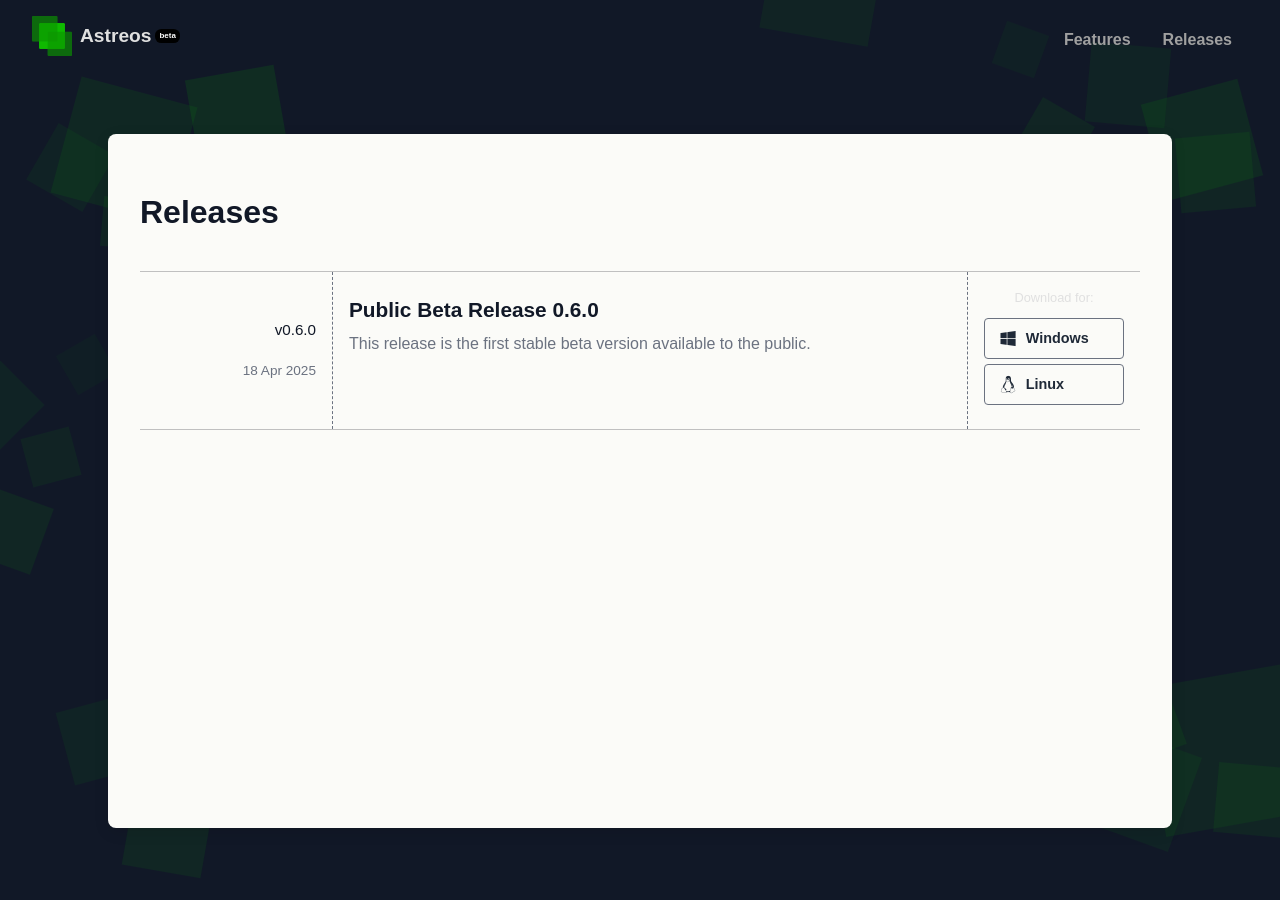
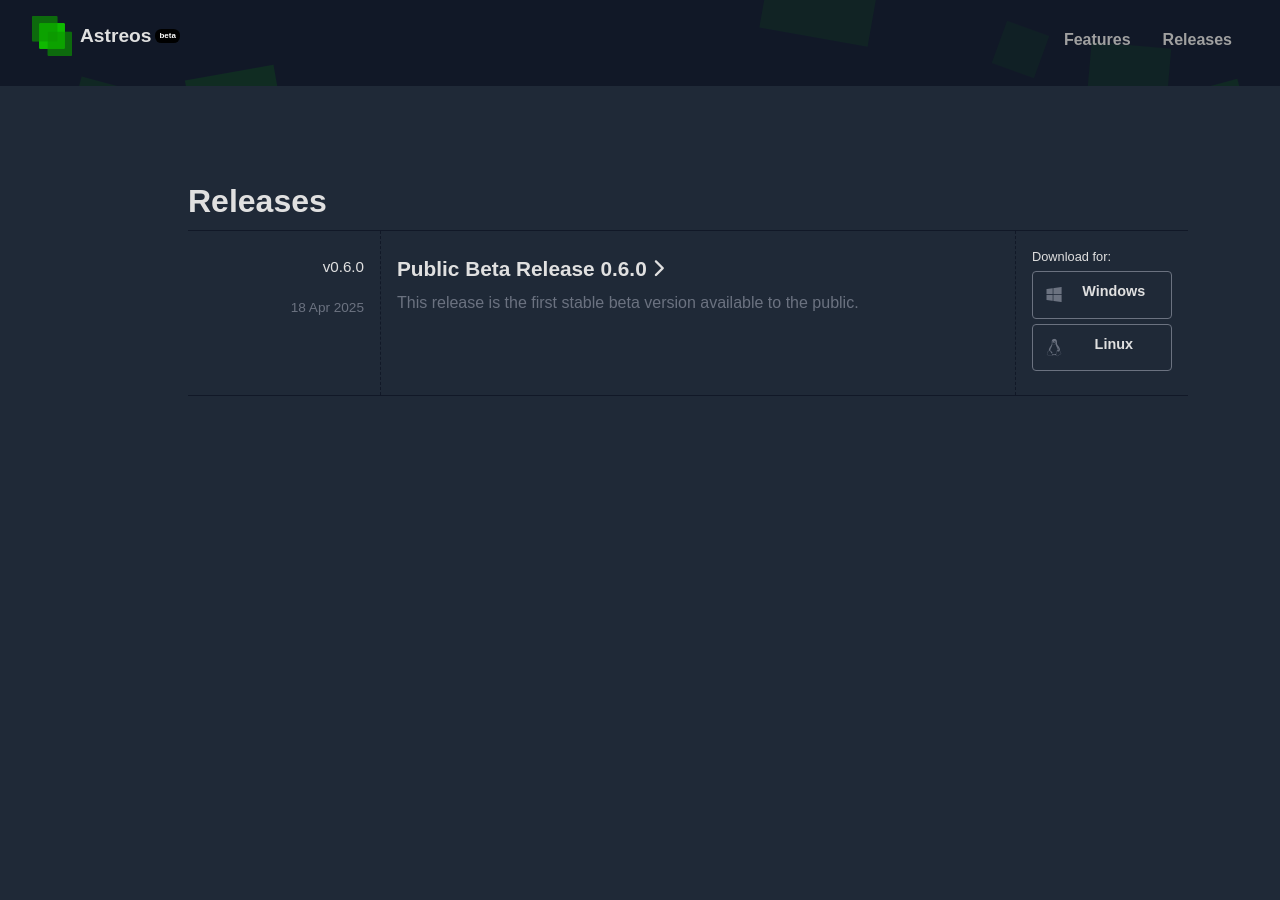
Before and after one commit to phillt/astreos.dev, a Jekyll site: the page built from release-notes.md, in a window 1280 px wide and 900 px high. Built offline with Jekyll 4.4.1, drawn with Linux system fonts in a browser that asks for light colours; nearby versions of some CDN libraries; some web fonts are replaced.

Commit message:
✨ Enhance release notes layout and styling
Refactors the release notes page and individual post layout for improved structure and visual consistency. Updates CSS styles for better readability, including adjustments to margins, borders, and hover effects. Adds icons to post titles for enhanced navigation experience.

```diff
--- a/assets/css/style.css
+++ b/assets/css/style.css
@@ -509,9 +509,9 @@ a:hover {
 
 .release-notes-list {
   list-style: none;
-  margin-top: 0;
-  border-bottom: 1px solid var(--clr-text-subtle);
-  border-top: 1px solid var(--clr-text-subtle);
+  margin-top: 10px;
+  border-bottom: 1px solid var(--color-gray-darkest);
+  border-top: 1px solid var(--color-gray-darkest);
    /* Subtle top border for the list */
 }
 
@@ -524,7 +524,7 @@ a:hover {
   align-items: stretch;
   gap: 0; /* Remove gap, handled by padding & border */
   margin-bottom: 0;
-  border-top: 1px solid #e5e7eb;
+  border-top: 1px solid var(--color-gray-darker);
 }
 
 .release-notes-list .post-meta-column,
@@ -533,19 +533,19 @@ a:hover {
   padding: 1.5rem 1rem; /* Uniform padding */
   display: flex; /* Enable flex for alignment */
   flex-direction: column; /* Default direction */
-  justify-content: center; /* Center content vertically */
+  justify-content: start; /* Center content vertically */
 }
 
 .release-notes-list .post-meta-column {
   flex: 0 0 120px;
   text-align: right;
-  border-right: 1px dashed var(--clr-meta-dark);
+  border-right: 1px dashed var(--color-gray-darkest);
   align-items: flex-end; /* Align text to the right */
 }
 
 .release-notes-list .post-version {
   font-weight: normal;
-  color: var(--clr-heading-dark); /* Match heading color */
+  color: var(--color-gray-lightest); /* Match heading color */
   margin: 0 0 0.25rem 0; /* Margin below version */
   font-size: 0.95em;
 }
@@ -559,7 +559,7 @@ a:hover {
 
 .release-notes-list .post-details {
   flex: 1;
-  border-right: 1px dashed var(--clr-meta-dark);
+  border-right: 1px dashed var(--color-gray-darkest);
   justify-content: flex-start; /* Align text to top */
 }
 
@@ -572,7 +572,7 @@ a:hover {
 
 .release-notes-list h2 a {
   text-decoration: none;
-  color: var(--clr-heading-dark); /* Dark heading color */
+  color: var(--color-gray-lightest); /* Dark heading color */
 }
 
 .release-notes-list h2 a:hover {
@@ -1015,10 +1015,30 @@ a:hover {
   padding-top: 1rem; /* Adjust padding to align label nicely */
 }
 
-.release-notes-list .post-download-column .download-label {
+.release-notes-list .post-download-column .btn-download .btn-label {
   text-align: center; /* Center label above buttons */
   margin-bottom: 0.4rem; /* Space below label */
   width: 100%; /* Take full width */
+  color: var(--color-gray-lightest);
+}
+.release-notes-list .post-download-column .btn-download i {
+  color: var(--color-gray-light);
+}
+
+.release-notes-list .post-download-column .btn-download:hover {
+  color: var(--color-gray-darkest);
+  border-color: var(--color-gray-lightest);
+  background-color: var(--color-gray-light);
+}
+
+.release-notes-list .post-download-column .btn-download:hover .btn-label {
+  text-align: center; /* Center label above buttons */
+  margin-bottom: 0.4rem; /* Space below label */
+  width: 100%; /* Take full width */
+  color: var(--color-gray-darkest);
+}
+.release-notes-list .post-download-column .btn-download:hover i {
+  color: var(--color-gray-darker);
 }
 
 /* Mobile styles */
--- a/release-notes.md
+++ b/release-notes.md
@@ -3,8 +3,8 @@ layout: default
 title: Releases
 permalink: /releases/
 ---
-
-<div class="release-notes-page">
+<div class="post-layout-container">
+<div class="post-layout">
   <h1>{{ page.title }}</h1>
 
   <ul class="release-notes-list">
@@ -17,7 +17,9 @@ permalink: /releases/
           <p class="post-meta">{{ post.date | date_to_string }}</p>
         </div>
         <div class="post-details">
-          <h2><a href="{{ post.url | relative_url }}">{{ post.title | escape }}</a></h2>
+          <h2><a href="{{ post.url | relative_url }}">{{ post.title | escape }}
+           <i class="fas fa-chevron-right fa-sm"></i>
+           </a></h2>
           <div class="post-excerpt">
             {{ post.notes }}
           </div>
@@ -47,3 +49,4 @@ permalink: /releases/
     {% endfor %}
   </ul>
 </div>
+</div>
```
Also changed, not shown: 2 other files.
